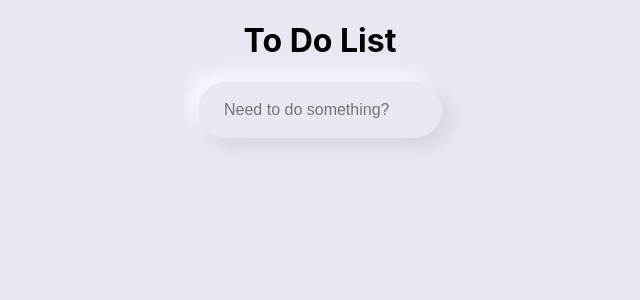
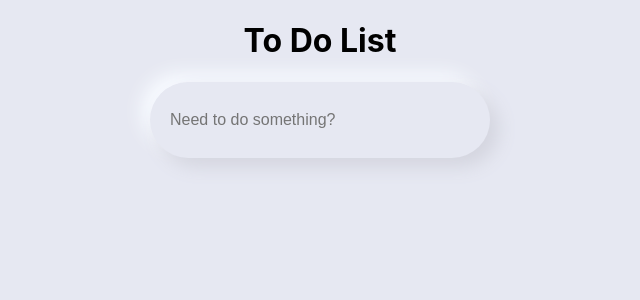
Before and after one commit to Zekemaz/react-todolist, a React (Create React App) app: page / in a window 1280 px wide. Shown: the top 300 px of the page, without its empty margins (320-960 px from the left). Built offline with nearby package versions, Linux system fonts and the light colour scheme.

Commit message:
update style

```diff
--- a/package.json
+++ b/package.json
@@ -1,5 +1,5 @@
 {
-  "homepage": "https://zekemaz/github.io/react-todolist",
+  "homepage": "https://zekemaz.github.io/react-todolist",
   "name": "react-todolist",
   "version": "0.1.0",
   "private": true,
--- a/src/App.css
+++ b/src/App.css
@@ -4,52 +4,9 @@ html, body{
   box-sizing: border-box;
   background: #e6e8f2;
 }
-
-.App {
+.App{
   text-align: center;
 }
-
-
-.App-logo {
-  height: 40vmin;
-  pointer-events: none;
-}
-
-@media (prefers-reduced-motion: no-preference) {
-  .App-logo {
-    animation: App-logo-spin infinite 20s linear;
-  }
-}
-
-.App-header {
-  background-color: #282c34;
-  min-height: 100vh;
-  display: flex;
-  flex-direction: column;
-  align-items: center;
-  justify-content: center;
-  font-size: calc(10px + 2vmin);
-  color: white;
-}
-
-.App-link {
-  color: #61dafb;
-}
-
-@keyframes App-logo-spin {
-  from {
-    transform: rotate(0deg);
-  }
-  to {
-    transform: rotate(360deg);
-  }
-}
-
-.App h1{
-
-}
-
-
 input{
   width: 15vw;
   height: 5vh;
@@ -72,3 +29,129 @@ input{
   margin: 2vw auto;
   width: 70%;
 }
+
+ @media only screen and (max-width: 600px) {
+  input{
+    width: 200px;
+    height: 7vh;
+    padding: 1vw 2vw;
+    font-size: 1rem;
+    outline: none;
+    border: none;
+    border-radius: 50px;
+    background: #e6e8f2;
+    box-shadow:  9px 9px 18px #d4d5df,
+    -9px -9px 18px #f8fbff;
+  }
+
+  .MuiListItem-container{
+
+    border-radius: 50px;
+    background: #e6e8f2;
+    box-shadow:  9px 9px 18px #d4d5df,
+               -9px -9px 18px #f8fbff;
+    margin: 2vw auto;
+    width: 70%;
+  }
+
+ }
+
+  @media only screen and (min-width: 600px) {
+    input{
+      width: 30vw;
+      height: 7vh;
+      padding: 1vw 2vw;
+      font-size: 1rem;
+      outline: none;
+      border: none;
+      border-radius: 50px;
+      background: #e6e8f2;
+      box-shadow:  9px 9px 18px #d4d5df,
+      -9px -9px 18px #f8fbff;
+    }
+
+    .MuiListItem-container{
+
+      border-radius: 50px;
+      background: #e6e8f2;
+      box-shadow:  9px 9px 18px #d4d5df,
+                 -9px -9px 18px #f8fbff;
+      margin: 2vw auto;
+      width: 70%;
+    }
+  }
+
+ @media only screen and (min-width: 768px) {
+  input{
+    width: 30vw;
+    height: 7vh;
+    padding: 1vw 2vw;
+    font-size: 1rem;
+    outline: none;
+    border: none;
+    border-radius: 50px;
+    background: #e6e8f2;
+    box-shadow:  9px 9px 18px #d4d5df,
+    -9px -9px 18px #f8fbff;
+  }
+
+  .MuiListItem-container{
+
+    border-radius: 50px;
+    background: #e6e8f2;
+    box-shadow:  9px 9px 18px #d4d5df,
+               -9px -9px 18px #f8fbff;
+    margin: 2vw auto;
+    width: 70%;
+  }
+ }
+
+ @media only screen and (min-width: 992px) {
+  input{
+    width: 300px;
+    height: 7vh;
+    padding: 10px 20px;
+    font-size: 1rem;
+    outline: none;
+    border: none;
+    border-radius: 50px;
+    background: #e6e8f2;
+    box-shadow:  9px 9px 18px #d4d5df,
+    -9px -9px 18px #f8fbff;
+  }
+
+  .MuiListItem-container{
+
+    border-radius: 50px;
+    background: #e6e8f2;
+    box-shadow:  9px 9px 18px #d4d5df,
+               -9px -9px 18px #f8fbff;
+    margin: 2vw auto;
+    width: 70%;
+  }
+ }
+
+ @media only screen and (min-width: 1200px) {
+  input{
+    width: 300px;
+    height: 7vh;
+    padding: 10px 20px ;
+    font-size: 1rem;
+    outline: none;
+    border: none;
+    border-radius: 50px;
+    background: #e6e8f2;
+    box-shadow:  9px 9px 18px #d4d5df,
+    -9px -9px 18px #f8fbff;
+  }
+
+  .MuiListItem-container{
+
+    border-radius: 50px;
+    background: #e6e8f2;
+    box-shadow:  9px 9px 18px #d4d5df,
+               -9px -9px 18px #f8fbff;
+    margin: 2vw auto;
+    width: 70%;
+  }
+ }
```
